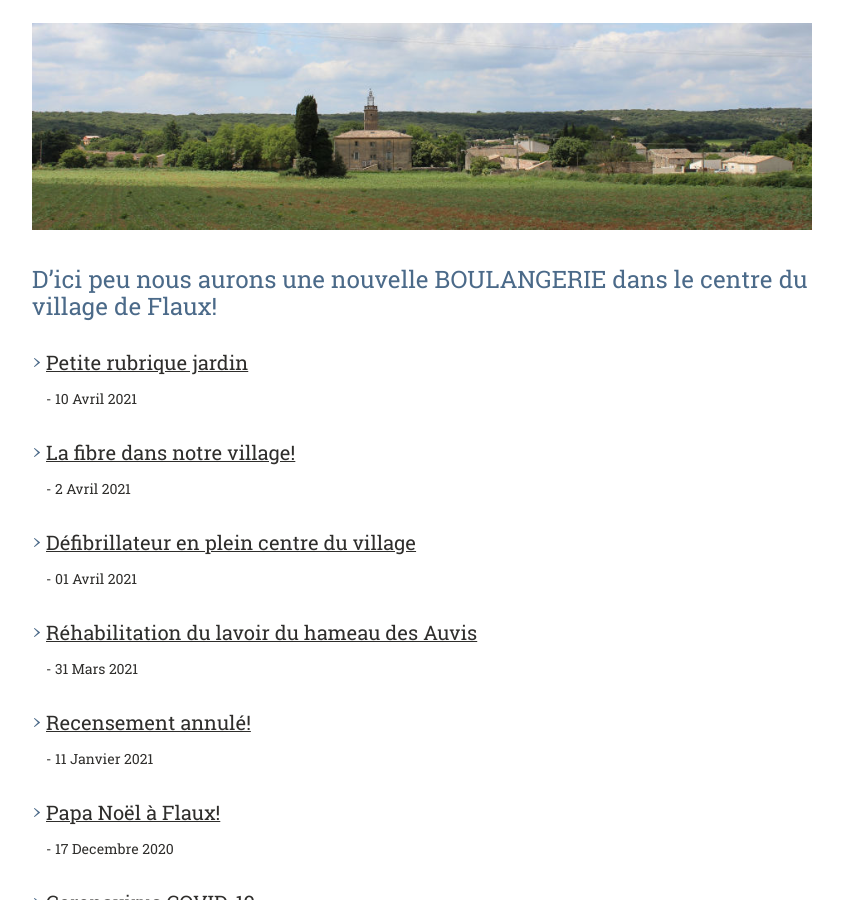
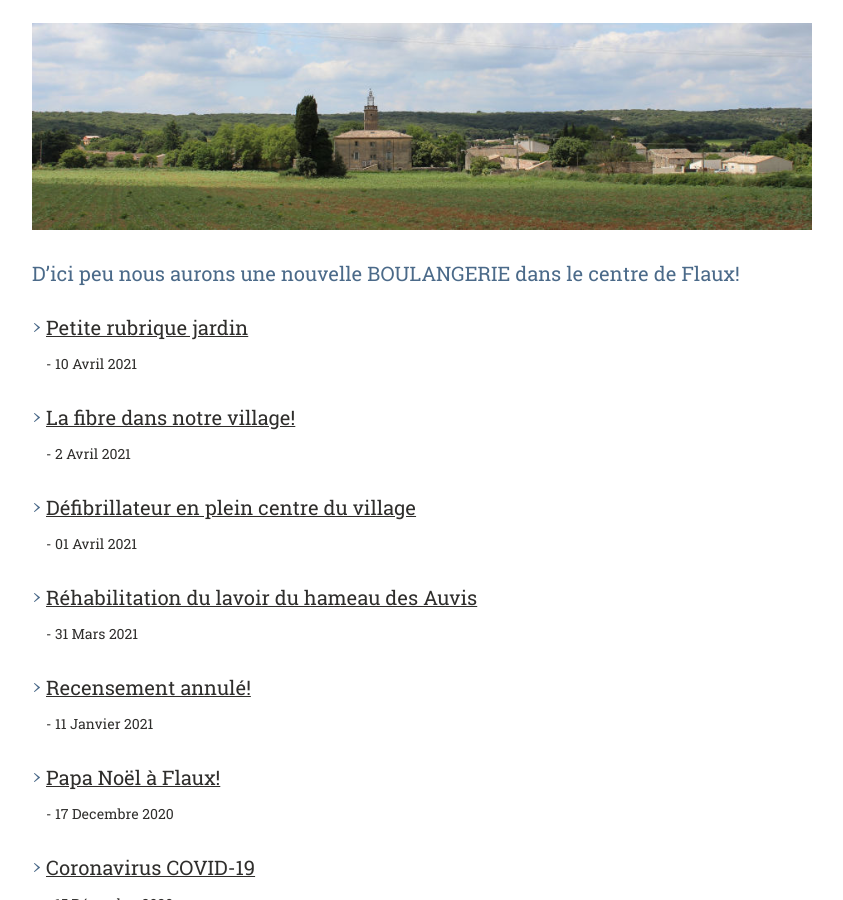
Before and after one commit to Flaux-Village/flaux-village.github.io, a Jekyll site: the page built from actualites.md, in a window 1280 px wide and 900 px high, scrolled down 359 px. Shown: the whole window, without its empty margins (58-901 px from the left). Built offline with Jekyll 4.4.1, drawn with Linux system fonts in a browser that asks for light colours; our own code applies the rules of GitHub Pages for plain Markdown files.

Commit message:
Update actualites.md

```diff
--- a/actualites.md
+++ b/actualites.md
@@ -11,7 +11,7 @@ documents:
 
 
 ---
-# D'ici peu nous aurons une nouvelle BOULANGERIE dans le centre du village de Flaux!
+## D'ici peu nous aurons une nouvelle BOULANGERIE dans le centre de Flaux!
 
 {% assign sorted = (site.actualites | sort: 'date') | reverse %}
 <ul>
```
